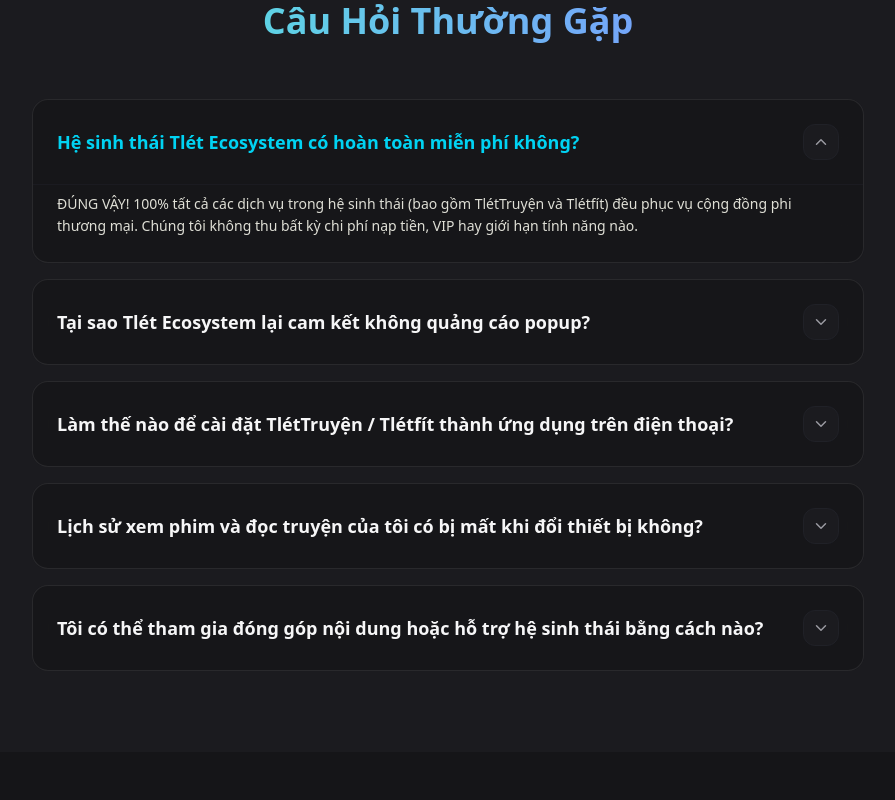
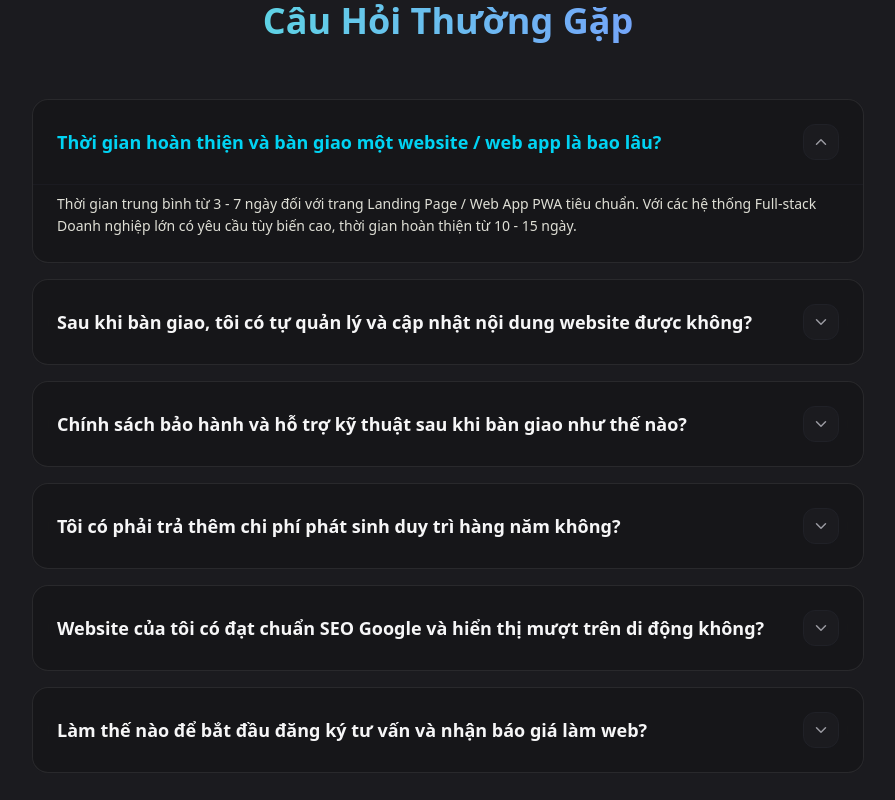
Before and after one commit to TrungLuffy9x/tlet-ecosystem, a React (Vite) app in the folder apps/web/: page /web-design in a window 1280 px wide. Shown: the part 6320-7120 px from the top of the page, without its empty margins (192-1087 px from the left). Built offline with nearby package versions, Linux system fonts and the light colour scheme.

Commit message:
feat: add dedicated web design FAQ list for route /web-design

```diff
--- a/apps/web/src/components/FaqSection.tsx
+++ b/apps/web/src/components/FaqSection.tsx
@@ -1,16 +1,24 @@
 import React, { useState } from "react";
 import { ChevronDown, HelpCircle } from "lucide-react";
 
+interface FaqItem {
+	q: string;
+	a: string;
+}
+
 interface FaqSectionProps {
 	accentColor?: "rose" | "cyan";
+	customFaqs?: FaqItem[];
+	title?: string;
 }
 
-export const FaqSection: React.FC<FaqSectionProps> = ({ accentColor = "rose" }) => {
+export const FaqSection: React.FC<FaqSectionProps> = ({ accentColor = "rose", customFaqs, title = "Câu Hỏi Thường Gặp" }) => {
 	const [openIdx, setOpenIdx] = useState<number | null>(0);
 
 	const isCyan = accentColor === "cyan";
 
-	const faqs = [
+	// Default Ecosystem FAQs (used when accentColor === "rose")
+	const ecosystemFaqs: FaqItem[] = [
 		{
 			q: "Hệ sinh thái Tlét Ecosystem có hoàn toàn miễn phí không?",
 			a: "ĐÚNG VẬY! 100% tất cả các dịch vụ trong hệ sinh thái (bao gồm TlétTruyện và Tlétfít) đều phục vụ cộng đồng phi thương mại. Chúng tôi không thu bất kỳ chi phí nạp tiền, VIP hay giới hạn tính năng nào."
@@ -33,6 +41,36 @@
 		}
 	];
 
+	// Web Design & Development FAQs (used when accentColor === "cyan")
+	const webDesignFaqs: FaqItem[] = [
+		{
+			q: "Thời gian hoàn thiện và bàn giao một website / web app là bao lâu?",
+			a: "Thời gian trung bình từ 3 - 7 ngày đối với trang Landing Page / Web App PWA tiêu chuẩn. Với các hệ thống Full-stack Doanh nghiệp lớn có yêu cầu tùy biến cao, thời gian hoàn thiện từ 10 - 15 ngày."
+		},
+		{
+			q: "Sau khi bàn giao, tôi có tự quản lý và cập nhật nội dung website được không?",
+			a: "HOÀN TOÀN ĐƯỢC! Chúng tôi tích hợp trang quản trị CMS Admin trực quan, thân thiện. Bạn có thể tự chỉnh sửa bài viết, hình ảnh, sản phẩm và dịch vụ một cách dễ dàng mà không cần biết lập trình."
+		},
+		{
+			q: "Chính sách bảo hành và hỗ trợ kỹ thuật sau khi bàn giao như thế nào?",
+			a: "Chúng tôi cam kết BẢO HÀNH TRỌN ĐỜI đối với tất cả các lỗi kỹ thuật lập trình phát sinh. Đội ngũ tư vấn hỗ trợ 24/7 qua Zalo/Telegram, đảm bảo hệ thống vận hành liên tục 99.9% uptime."
+		},
+		{
+			q: "Tôi có phải trả thêm chi phí phát sinh duy trì hàng năm không?",
+			a: "KHÔNG CÓ CHI PHÍ ẨN! Năm đầu tiên bạn được tặng miễn phí 100% Tên miền (.com/.net) và hạ tầng Server Cloudflare Edge CDN. Từ năm thứ 2, bạn chỉ cần thanh toán phí duy trì tên miền gốc theo giá niêm yết."
+		},
+		{
+			q: "Website của tôi có đạt chuẩn SEO Google và hiển thị mượt trên di động không?",
+			a: "100% TẤT CẢ sản phẩm đều được tối ưu điểm SEO Google Lighthouse 95+, cấu hình Responsive tương thích hoàn hảo từ điện thoại, iPad đến màn hình 4K và đạt tốc độ tải dưới 0.5s."
+		},
+		{
+			q: "Làm thế nào để bắt đầu đăng ký tư vấn và nhận báo giá làm web?",
+			a: "Bạn chỉ cần nhấn nút 'Báo Giá Nhanh 1-1' hoặc điền thông tin vào Form tư vấn. Chuyên viên sẽ liên hệ lại trong 15 phút để trao đổi yêu cầu, phác thảo giao diện demo và thống nhất tiến độ."
+		}
+	];
+
+	const faqs = customFaqs || (isCyan ? webDesignFaqs : ecosystemFaqs);
+
 	return (
 		<section id="faq" className="py-20 relative z-10">
 			<div className="max-w-4xl mx-auto px-4 sm:px-6 lg:px-8">
@@ -49,7 +87,7 @@
 						<span>Giải Đáp Thắc Mắc</span>
 					</div>
 					<h2 className="text-2xl sm:text-3xl lg:text-4xl font-bold">
-						Câu Hỏi Thường Gặp
+						{title}
 					</h2>
 				</div>
 
```
